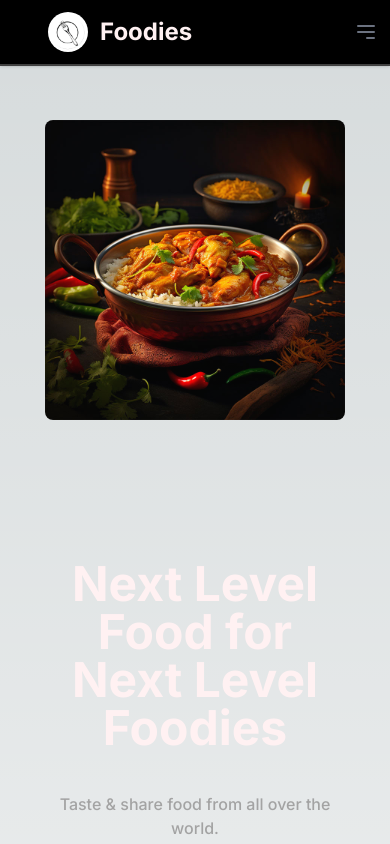
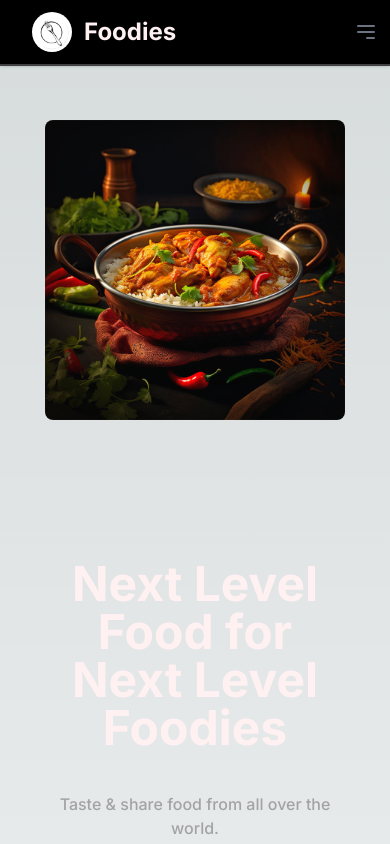
Before and after one commit to taufiqdp/next-foodies-app, a Next.js app: page / in a window 390 px wide. Shown: the top 844 px of the page. Built offline with nearby package versions, Linux system fonts and the light colour scheme.

Commit message:
update: margin left navbar

```diff
--- a/components/navbar.js
+++ b/components/navbar.js
@@ -28,7 +28,7 @@ export default function Navbar() {
               height={40}
               width={40}
               alt="logo"
-              className={`rounded-full ml-4`}
+              className={`rounded-full md:ml-4`}
             />
             <h1 className="text-rose-50 text-2xl font-bold pl-3">Foodies</h1>
           </Link>
```
